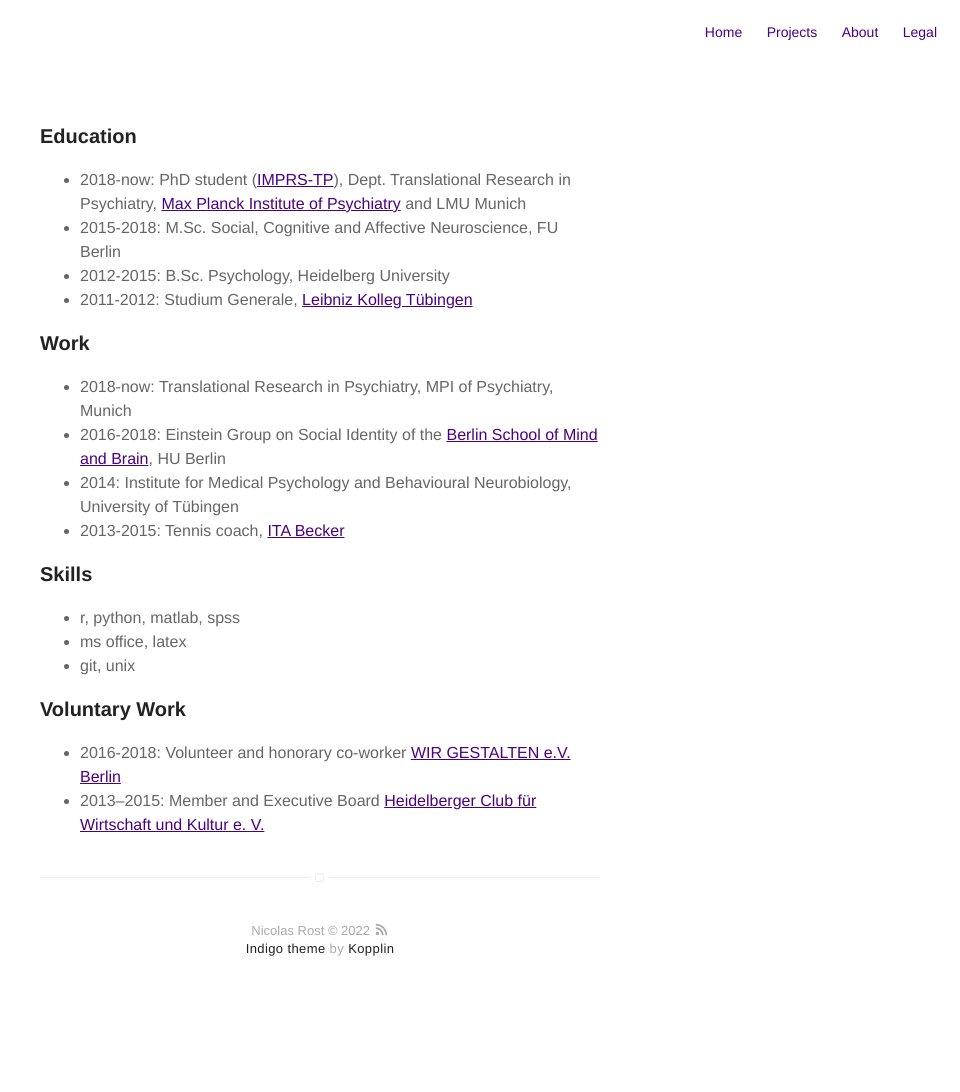
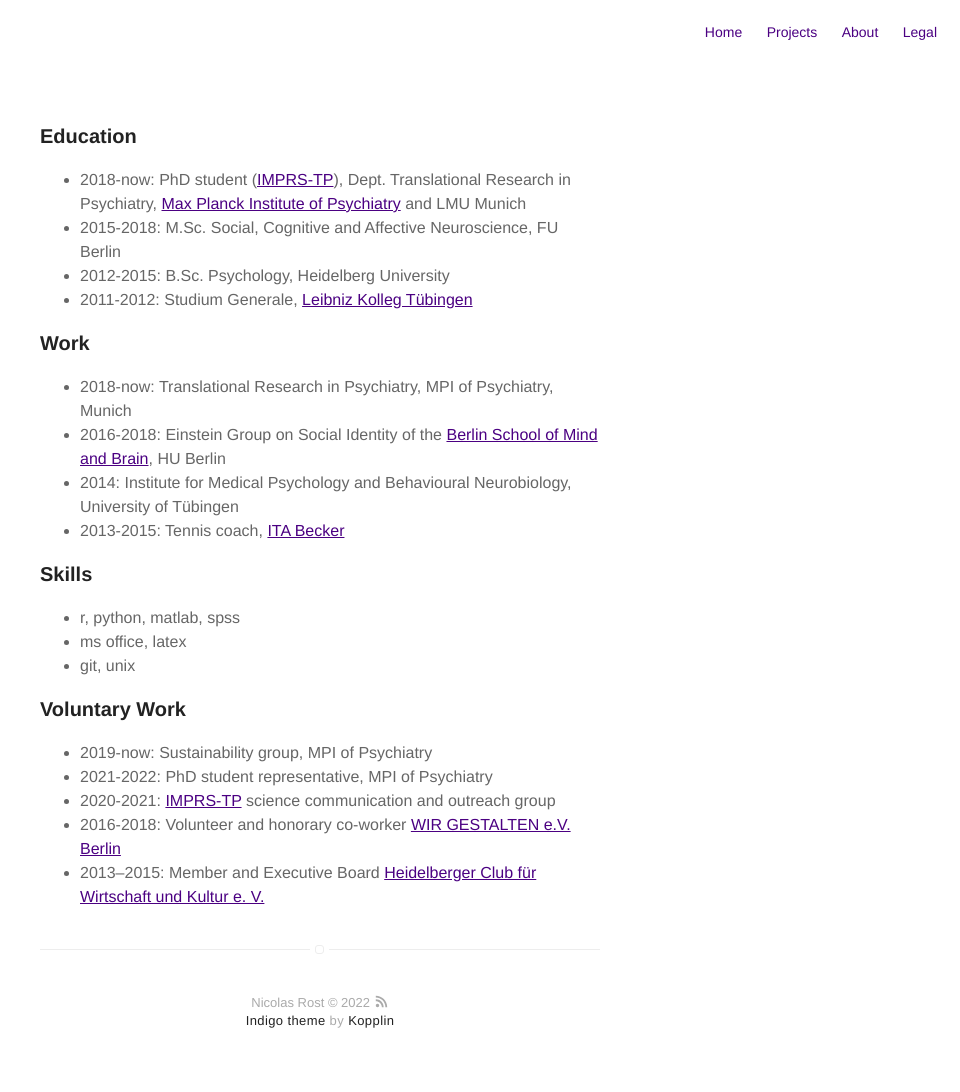
Before and after one commit to nicorost/nicorost.github.io, a Jekyll site: the page built from cv.md, in a window 1280 px wide. Shown: the whole page, without its empty margins (320-1280 px from the left). Built offline with Jekyll 4.4.1, drawn with Linux system fonts in a browser that asks for light colours; before the commit the page ends 1020 px from its top, so only the background shows below that.

Commit message:
updated CV

```diff
--- a/cv.md
+++ b/cv.md
@@ -12,7 +12,7 @@ layout: page
 
 ### Work
 
-* 2018-now: Translational Research in Psychiatry, MPI of Psychiatry, Munich
+* 2018-now:  Translational Research in Psychiatry, MPI of Psychiatry, Munich
 * 2016-2018: Einstein Group on Social Identity of the [Berlin School of Mind and Brain](http://www.mind-and-brain.de/home/), HU Berlin
 * 2014:	     Institute for Medical Psychology and Behavioural Neurobiology, University of Tübingen
 * 2013-2015: Tennis coach, [ITA Becker](https://rainerbecker-tennis.de/)
@@ -23,5 +23,8 @@ layout: page
 * git, unix
 
 ### Voluntary Work
+* 2019-now:  Sustainability group, MPI of Psychiatry
+* 2021-2022: PhD student representative, MPI of Psychiatry
+* 2020-2021: [IMPRS-TP](https://www.imprs-tp.mpg.de/) science communication and outreach group
 * 2016-2018: Volunteer and honorary co-worker [WIR GESTALTEN e.V. Berlin](https://www.wirgestaltenev.de/)
 * 2013–2015: Member and Executive Board [Heidelberger Club für Wirtschaft und Kultur e. V.](https://heidelberger-symposium.de/)
```
